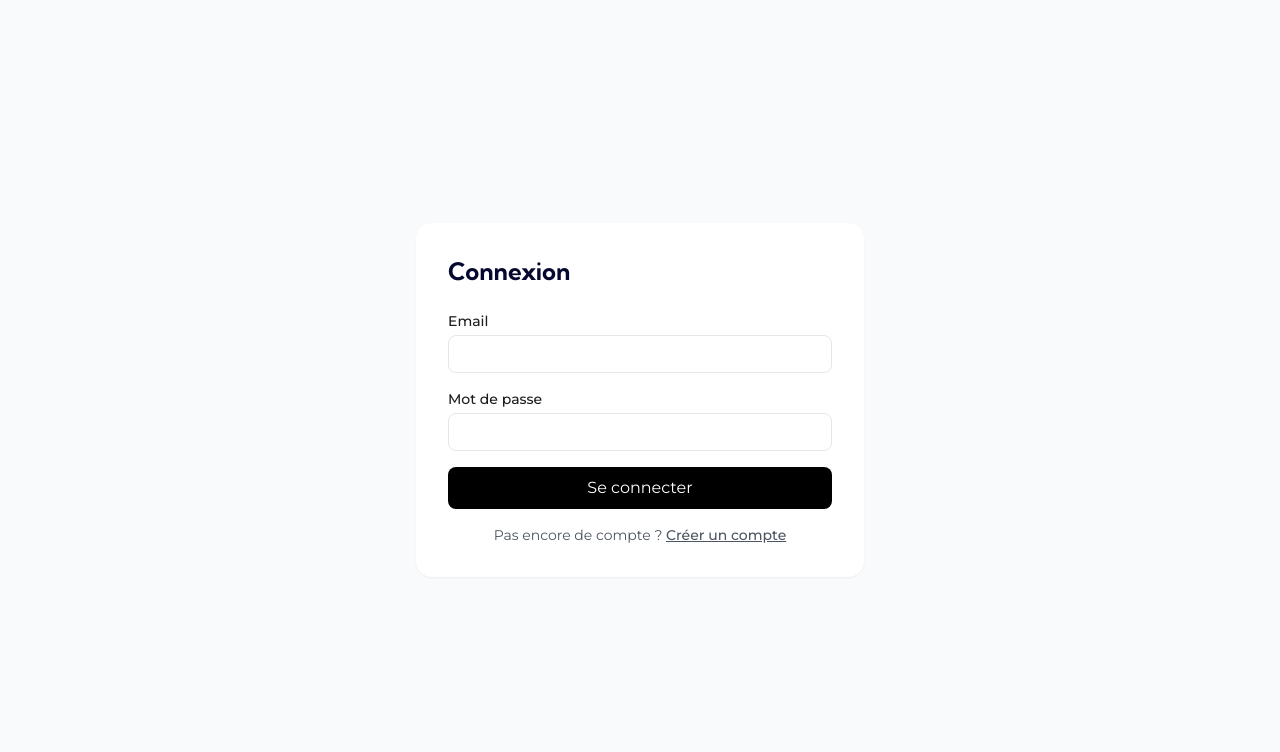
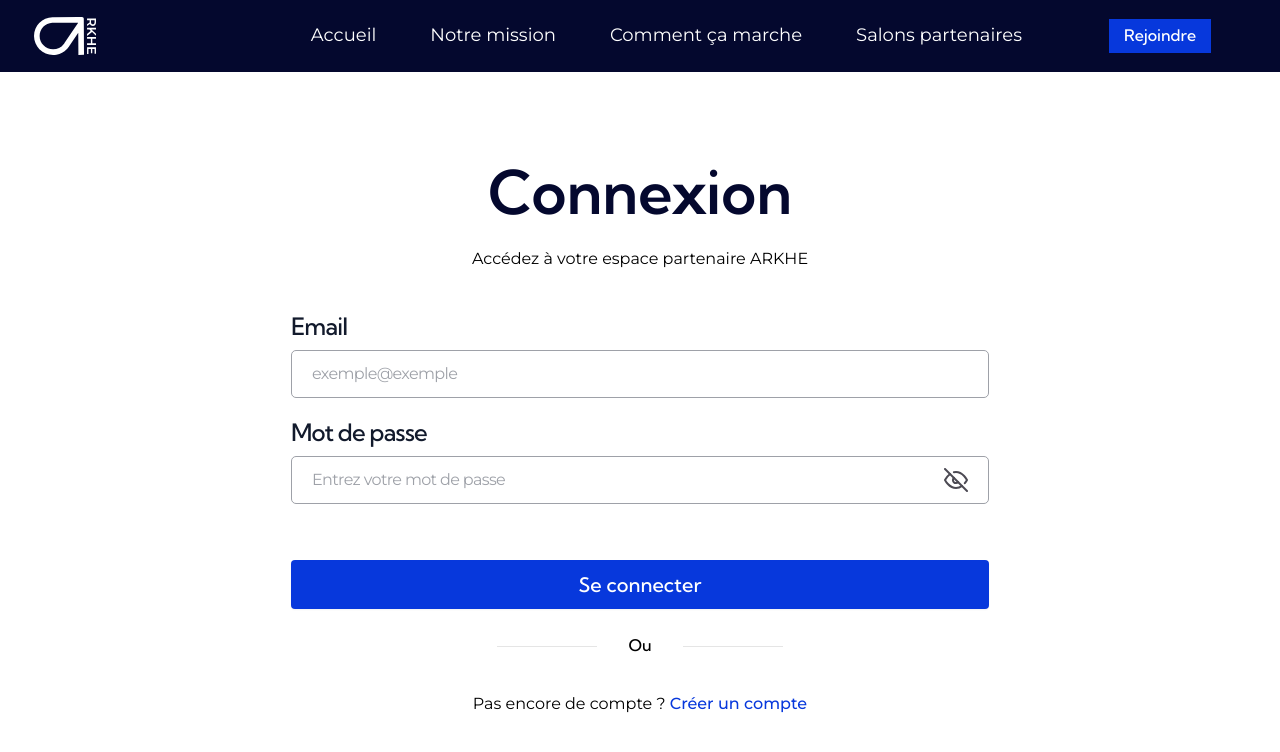
Before and after one commit to elyes-bk/arkhe, a Next.js app: page /login in a window 1280 px wide. Shown: the top 752 px of the page. Built offline with nearby package versions, Linux system fonts and the light colour scheme.

Commit message:
Ajout de la page Login

```diff
--- a/src/app/(auth)/login/page.tsx
+++ b/src/app/(auth)/login/page.tsx
@@ -3,17 +3,21 @@
 import { useFormState, useFormStatus } from 'react-dom'
 import { login } from '@/actions/auth'
 import Link from 'next/link'
+import Header from '@/components/Header'
+import { EmailInput } from '@/components/inputs/EmailInput'
+import { PasswordInput } from '@/components/inputs/PasswordInput'
+import { Button } from '@/components/ui/Button'
 
 function SubmitButton() {
   const { pending } = useFormStatus()
   return (
-    <button
+    <Button
       type="submit"
       disabled={pending}
-      className="w-full bg-black text-white py-2 px-4 rounded-lg hover:bg-gray-800 disabled:opacity-50 transition"
+      className="w-full justify-center py-[15px] text-[18px] md:text-[20px]"
     >
-      {pending ? 'Connexion...' : 'Se connecter'}
-    </button>
+      {pending ? 'Connexion en cours...' : 'Se connecter'}
+    </Button>
   )
 }
 
@@ -21,45 +25,71 @@ export default function LoginPage() {
   const [state, action] = useFormState(login, null)
 
   return (
-    <div className="min-h-screen flex items-center justify-center bg-gray-50">
-      <div className="bg-white p-8 rounded-2xl shadow-sm w-full max-w-md">
-        <h1 className="text-2xl font-bold mb-6">Connexion</h1>
+    <div className="min-h-screen flex flex-col bg-white">
+      {/* Premium Header */}
+      <Header />
 
+      {/* Main Content Container matching register page */}
+      <div className="flex-1 flex flex-col items-center justify-center px-[20px] py-[40px] md:py-[80px]">
+        <div className="w-full max-w-[698px] flex flex-col gap-[40px]">
+
+          {/* Header Title Section */}
+          <div className="flex flex-col items-center text-center gap-[8px] md:gap-[16px]">
+            <h1 className="font-heading font-semibold text-[30px] md:text-[60px] leading-tight text-[#04082E]">
+              Connexion
+            </h1>
+            <p className="font-sans font-normal text-[15px] md:text-[16px] text-[#6E6E6E] md:text-[#000000]">
+              Accédez à votre espace partenaire ARKHE
+            </p>
+          </div>
+
+          {/* Form Action */}
+          <form action={action} className="flex flex-col gap-[32px] md:gap-[56px] w-full">
+
+            <div className="flex flex-col gap-[20px] w-full">
               {state?.error && (
-          <p className="text-red-600 text-sm mb-4 bg-red-50 p-3 rounded-lg">{state.error}</p>
+                <div className="bg-red-50 text-red-600 border border-red-100 p-[12px] rounded-[4px] text-[14px]">
+                  {state.error}
+                </div>
               )}
 
-        <form action={action} className="flex flex-col gap-4">
-          <div>
-            <label className="block text-sm font-medium mb-1" htmlFor="email">Email</label>
-            <input
+              <EmailInput
                 id="email"
                 name="email"
-              type="email"
                 required
-              className="w-full border rounded-lg px-3 py-2 text-sm focus:outline-none focus:ring-2 focus:ring-black"
               />
-          </div>
 
-          <div>
-            <label className="block text-sm font-medium mb-1" htmlFor="password">Mot de passe</label>
-            <input
+              <PasswordInput
                 id="password"
                 name="password"
-              type="password"
+                label="Mot de passe"
                 required
-              className="w-full border rounded-lg px-3 py-2 text-sm focus:outline-none focus:ring-2 focus:ring-black"
               />
             </div>
 
             <SubmitButton />
+
           </form>
 
-        <p className="text-sm text-center mt-4 text-gray-600">
+          {/* Separation and Alternate CTA */}
+          <div className="flex flex-col gap-[32px] items-center w-full mt-[-16px]">
+            <div className="flex flex-row items-center gap-[31px] w-full justify-center">
+              <div className="h-px bg-[#E5E5E5] flex-1 max-w-[100px]" />
+              <span className="font-heading font-medium text-[15px] md:text-[16px] text-[#000000]">Ou</span>
+              <div className="h-px bg-[#E5E5E5] flex-1 max-w-[100px]" />
+            </div>
+
+            <p className="font-sans font-normal text-[15px] md:text-[16px] text-[#000000] text-center">
               Pas encore de compte ?{' '}
-          <Link href="/register" className="font-medium underline">Créer un compte</Link>
+              <Link href="/register" className="text-[#0738DC] hover:underline font-medium">
+                Créer un compte
+              </Link>
             </p>
           </div>
+
+        </div>
+      </div>
+
     </div>
   )
 }
```
Lines whose indentation alone changed are shown as unchanged.
